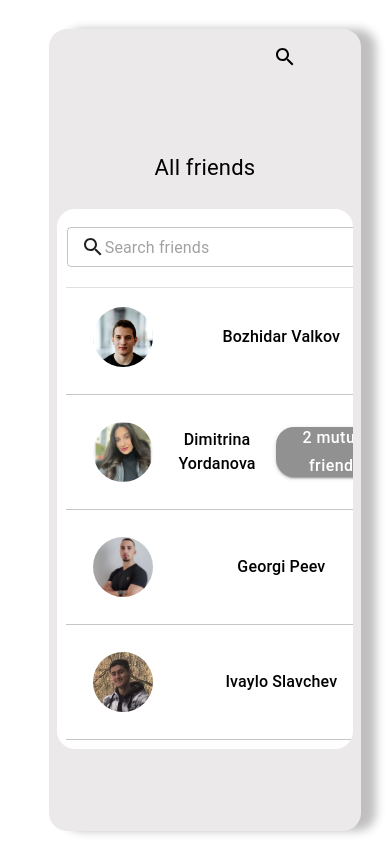
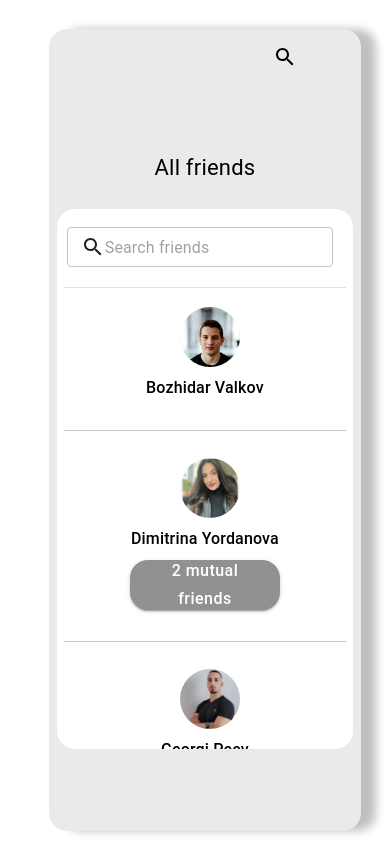
Before and after one commit to Society-Project/Society, a Next.js app in the folder client/: page /friends in a window 390 px wide. Built offline with nearby package versions, Linux system fonts and the light colour scheme.

Commit message:
The mobile version is ready

```diff
--- a/client/src/components/Styles/FriendsStyles.scss
+++ b/client/src/components/Styles/FriendsStyles.scss
@@ -114,71 +114,10 @@
       margin: 80px 25px 25px;
       text-align: center;
     }
-
-    #box::-webkit-scrollbar {
-      width: 11px;
-      background-color: #f5f5f5;
-    }
-
-    #box::-webkit-scrollbar-thumb {
-      border-radius: 18px;
-      background-color: rgba(0, 0, 0, 0.2);
-    }
-
-    #box {
-      display: flex;
-      width: 76vw;
-      background-color: rgb(255, 255, 255);
-      border-radius: 18px;
-      margin-right: 2vw;
-      margin-left: 2vw;
-      overflow-y: auto;
-      height: 64vh;
-
-      .Avatar {
-        display: flex;
-        flex-direction: column;
-        align-items: center;
-      }
-      .Avatar img {
-        width: 60px;
-        height: 60px;
-        border-radius: 50%;
-        margin-right: 10px;
-        margin-top: 1px;
-        margin-bottom: 1px;
-      }
-      .FirstAndLastName {
-        color: black;
-        display: flex;
-        flex-direction: column;
-        align-items: center;
-        text-align: center;
-        .css-10hburv-MuiTypography-root {
-          font-weight: 500;
-        }
-      }
-      .MutualFriendPhoto .MuiAvatar-root {
-        width: 60px;
-        height: 60px;
-        border-radius: 50%;
-      }
-    }
-
-    .MutualFriendsButton {
+    .AvatarNamesAndMutualButton {
       display: flex;
       flex-direction: column;
       align-items: center;
-      font-family: Roboto;
-      font-size: 20px;
-      color: white;
-      border-radius: 18px;
-      width: 180px;
-      height: 40px;
-      background-color: rgba(146, 145, 145, 1);
-      text-decoration: none;
-      text-transform: lowercase;
-      margin-right: 30px;
     }
   }
 }
--- a/client/src/components/friends/FriendsList.tsx
+++ b/client/src/components/friends/FriendsList.tsx
@@ -175,10 +175,9 @@ export const FriendsList = () => {
                 }}
               />
             </Box>
-
             {filteredFriends.map((friend, index) => (
               <React.Fragment key={index}>
-                <ListItem>
+                <ListItem className="AvatarNamesAndMutualButton">
                   <ListItemAvatar className="Avatar">
                     <img alt={friend.name} src={friend.avatar} />
                   </ListItemAvatar>
```
